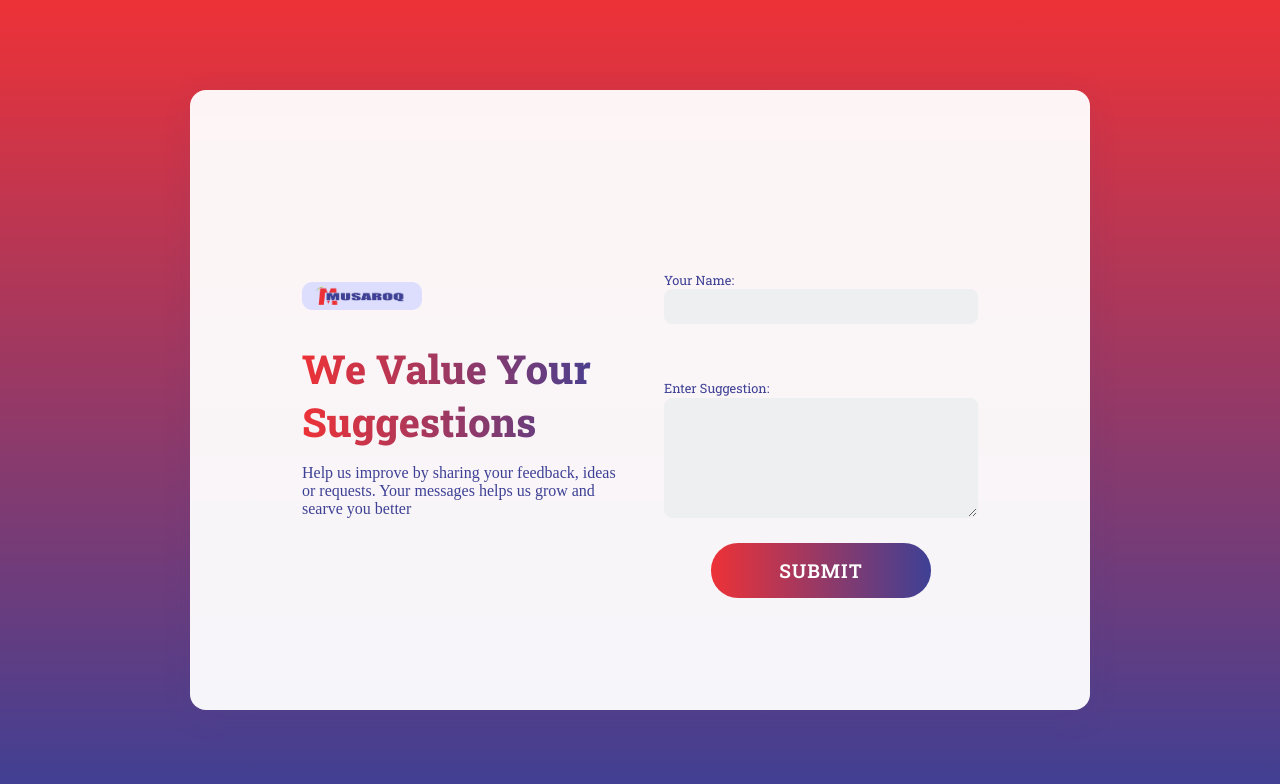
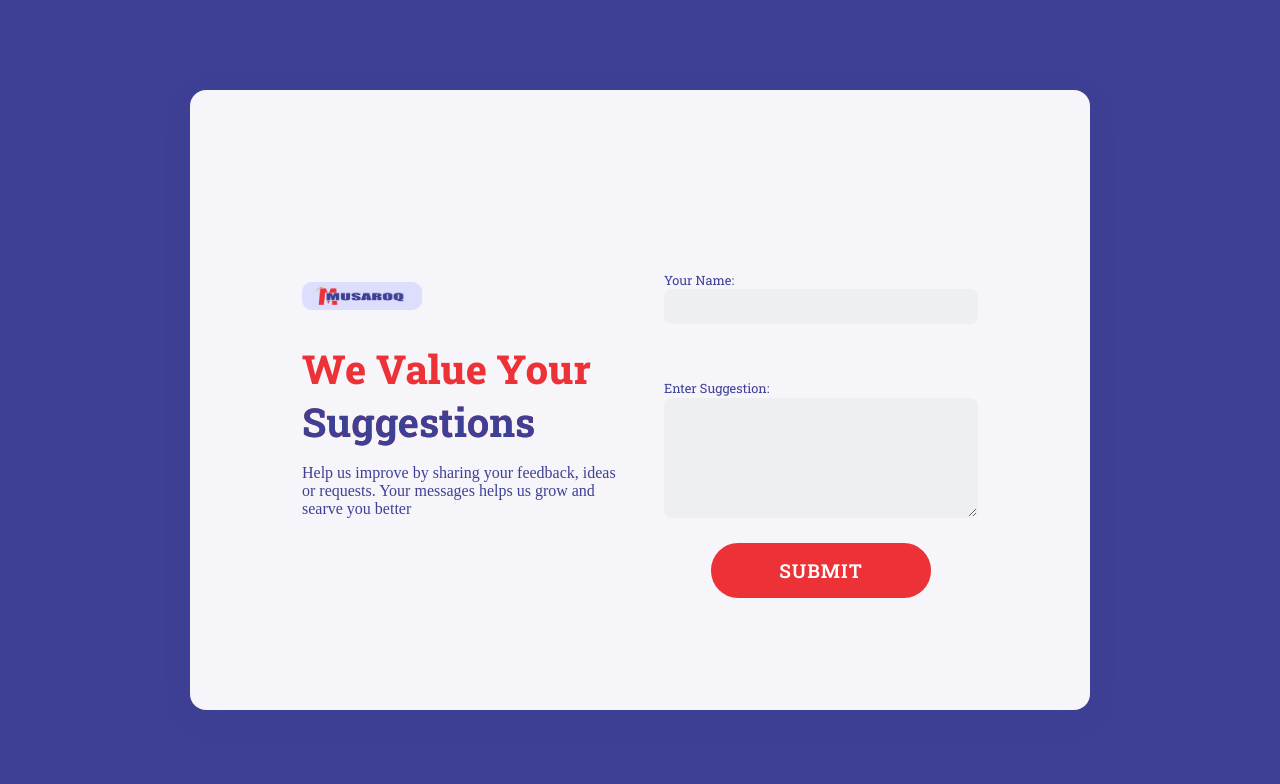
Before and after one commit to x100LogicGuru/Musaroq-Suggestion-box, a plain HTML site: page index.html in a window 1280 px wide. Drawn offline with nearby package versions, Linux system fonts and the light colour scheme.

Commit message:
color change

```diff
--- a/style.css
+++ b/style.css
@@ -6,7 +6,7 @@
 body {
   min-height: 100vh;
   margin: 0;
-  background: linear-gradient(#ed3237, #3e4095);
+  background-color: #3e4095;
   display: flex;
   justify-content: center;
   align-items: center;
@@ -53,7 +53,7 @@ body {
   font-size: 2.5rem;
   margin-bottom: 1rem ;
   margin-top: 1rem;
-  background: linear-gradient(90deg, #ed3237, #3e4095);
+  background-color:#ed3237;
   -webkit-background-clip: text;
   -webkit-text-fill-color: transparent;
   background-clip: text;
@@ -200,7 +200,7 @@ form > div {
   color: white;
   border: none;
   border-radius: 27px;
-  background: linear-gradient(90deg, #ed3237, #3e4095);
+  background-color:  #ed3237;
   cursor: pointer;
   transition: all 0.3s cubic-bezier(0.4, 2, 0.3, 1);
   position: relative;
@@ -571,3 +571,11 @@ form > div {
   background-clip: text;
   color: transparent;
 }
+.highlight-suggestion {
+  font-weight: bold;
+  background-color: #3e4095;
+  -webkit-background-clip: text;
+  -webkit-text-fill-color: transparent;
+  background-clip: text;
+  color: transparent;
+}
```
